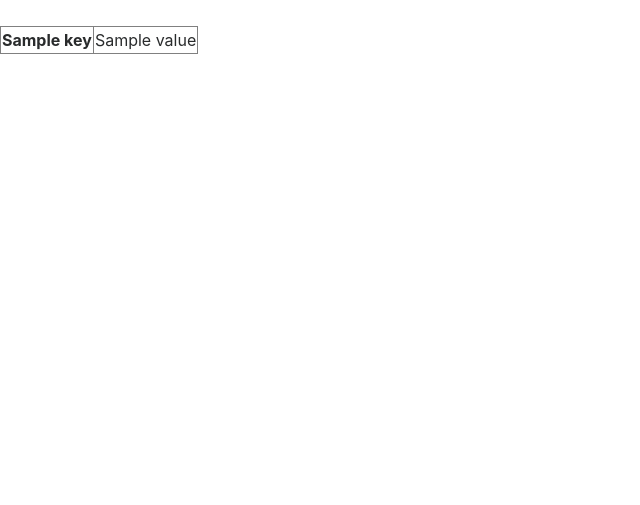
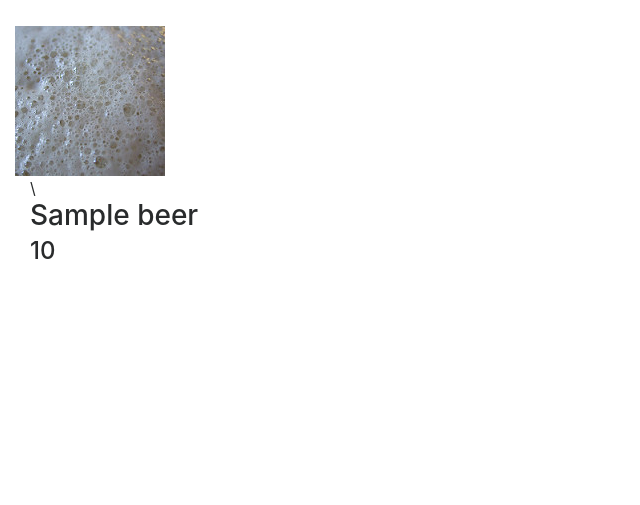
Before and after one commit to cbudo/beer_base, a Flask app: template templates/beer.html in a window 1280 px wide. Shown: the part 74-579 px from the top of the page, without its empty margins (0-640 px from the left). Run offline with Flask 2, Linux system fonts and the light colour scheme; the template is opened without the code that fills it: most values are stand-ins (such as "Sample title", 1, 10 or a date in 2020); some libraries are stand-ins or nearby versions.

Commit message:
changed how beer page is displayed

```diff
--- a/templates/beer.html
+++ b/templates/beer.html
@@ -1,13 +1,14 @@
 {% extends "layout.html" %}
 {% block body %}
-<table border = 1>
-    {% for key, value in beer.iteritems() %}
 
-    <tr>
-        <th> {{ key }} </th>
-        <td> {{ value }} </td>
-    </tr>
+<div class="col-lg-4">
+    <img src="../static/img/1019086834_c540b74995_q.jpg"/>
+</div>
+<div class="col-lg-6">
+    <div class="col-lg-12">\
+        <h3 id="beer_name" name="beer_name">{{beer.beer_name}}</h3>
+        <h4 id="category_style">{{beer.category + beer.style}}</h4>
+    </div>
+</div>
 
-    {% endfor %}
-</table>
 {% endblock %}
```
Also changed, not shown: static/img/1019086834_c540b74995_q.jpg (added).
